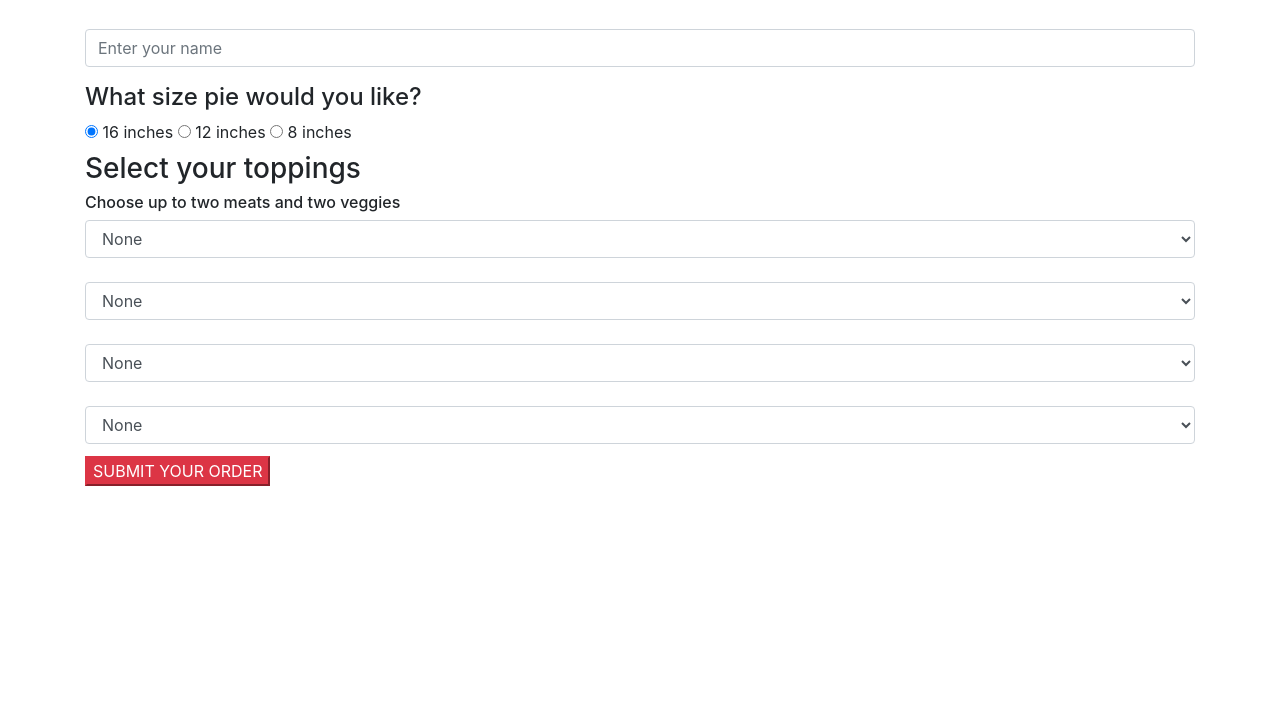
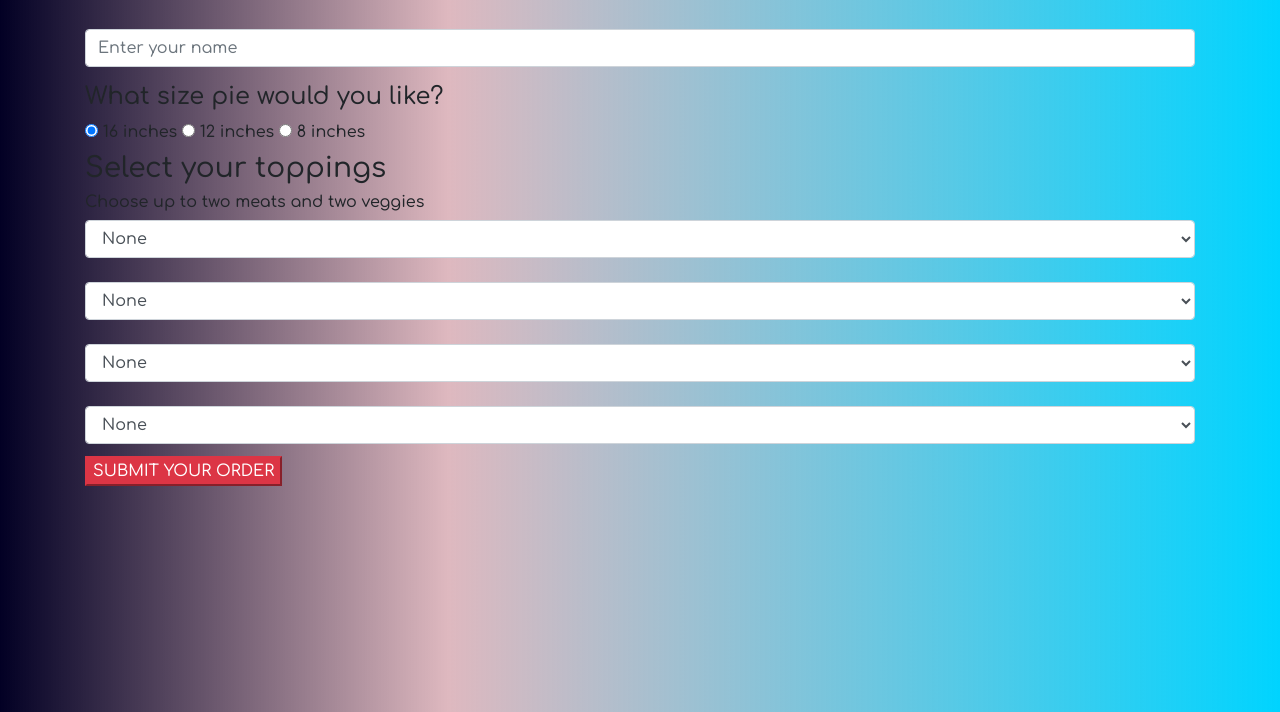
Before and after one commit to bendunhampdx/138pizza, a plain HTML site: page index.html in a window 1280 px wide. Shown: the part 88-800 px from the top of the page. Drawn offline with Linux system fonts and the light colour scheme.

Commit message:
update page styling

```diff
--- a/css/styles.css
+++ b/css/styles.css
@@ -1,3 +1,9 @@
+body {
+  background: rgb(2,0,36);
+  background: linear-gradient(90deg, rgba(2,0,36,1) 0%, rgba(163,57,76,0.3575805322128851) 35%, rgba(0,212,255,1) 100%);
+  font-family: 'Comfortaa', cursive;
+}
+
 .btn-danger {
   margin-top: 12px;
 }
--- a/index.html
+++ b/index.html
@@ -5,6 +5,9 @@
   <link rel="stylesheet" href="css/styles.css">
   <script src="js/jquery-3.6.0.js"></script>
   <script src="js/scripts.js"></script>
+  <link rel="preconnect" href="https://fonts.googleapis.com">
+  <link rel="preconnect" href="https://fonts.gstatic.com" crossorigin>
+  <link href="https://fonts.googleapis.com/css2?family=Comfortaa:wght@500&display=swap" rel="stylesheet">
   <title>We Are 138 Pizza!</title>
 </head>
 <body>
```
